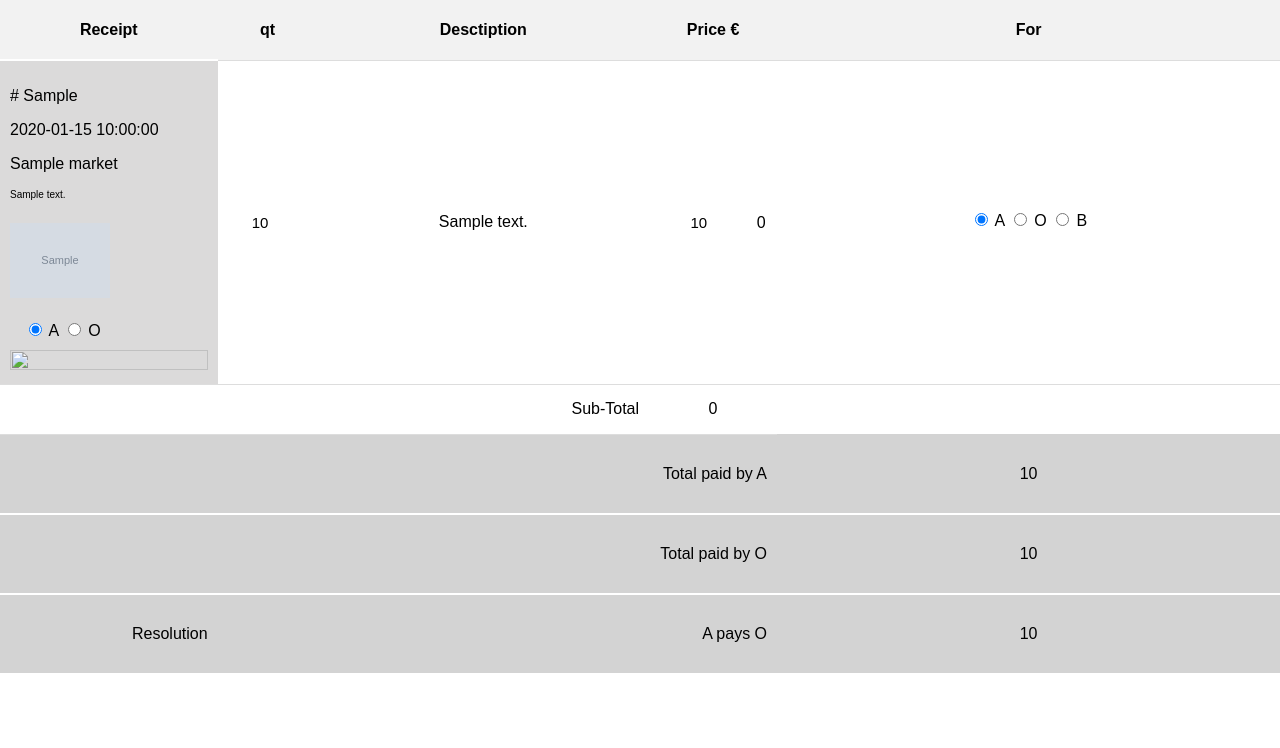
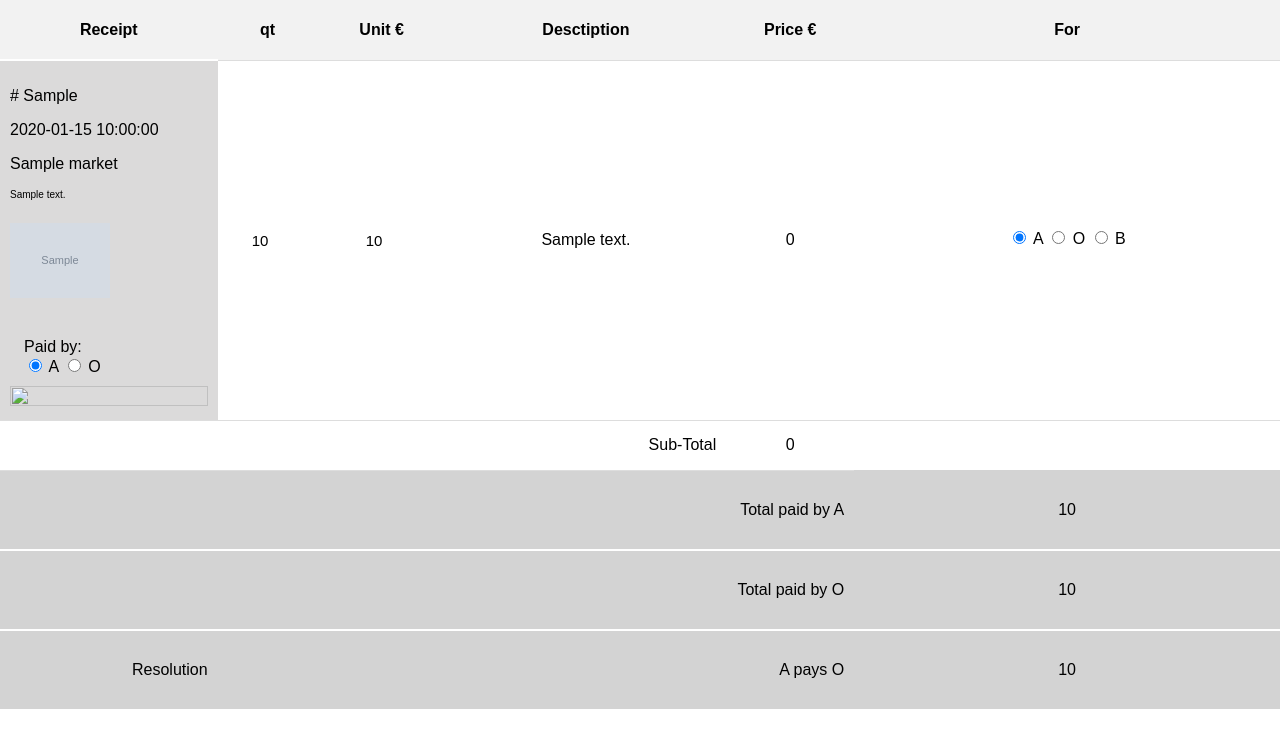
Before and after one commit to vyper0016/receipt-splitter-web, a Flask app: template templates/receipt.html in a window 1280 px wide. Shown: the top 748 px of the page. Run offline with Flask 3, Linux system fonts and the light colour scheme; the template is opened without the code that fills it: most values are stand-ins (such as "Sample title", 1, 10 or a date in 2020); grey boxes marked "Sample" are stand-in pictures.

Commit message:
Updated html

```diff
--- a/app.py
+++ b/app.py
@@ -82,4 +82,4 @@ async def progress(socketid):
 
 
 if __name__ == '__main__':
-    app.run(host='0.0.0.0')
+    app.run(debug=True)
--- a/templates/index.html
+++ b/templates/index.html
@@ -14,7 +14,7 @@
     src="{{ url_for('static', filename='main.js')}}"
   ></script>
 
-    <title>matt</title>
+    <title>Receipt Splitter</title>
   {{ dropzone.load_css() }}
   <style>
     .dropzone {
--- a/templates/receipt.html
+++ b/templates/receipt.html
@@ -11,6 +11,7 @@
         <tr class="headers">
             <th style="width: 17%;">Receipt</th>
             <th style="width: 80px;">qt</th>
+            <th style="width: 10%;">Unit €</th>
             <th style="width: fit-content;">Desctiption</th>
             <th style="width: 10%;">Price €</th>
             <th style="width: fit-content;">For</th>
@@ -24,6 +25,7 @@
                     <p class="receipt market_address">{{receipt['address']}}</p>
                     <img class="receipt logo" src="{{receipt['logo_url']}}" alt="">
                     <fieldset class="paid_by">
+                        <br class="receipt">Paid by:</br>
                         <input type="radio" name="paid{{receipt['nr']}}" value="a" checked/>
                         <label for="choice1">A</label>
                         <input type="radio" name="paid{{receipt['nr']}}" value="o" />
@@ -37,9 +39,9 @@
                 </td>
             {% for item in receipt['items'] %}
                 <td class="item"><input class="item" type="number" id="quantity{{item['id']}}" min="0" max="99" step="1" value="{{item['quantity']}}"></td>
+                <td class="item"><input class="item" type="number" id="price{{item['id']}}" min="0.01" max="999" step="0.01" value="{{item['price']}}"></td>
                 <td class="item">{{item['description']}}</td>
-                <td class="item"><input class="item" type="number" id="price{{item['id']}}" min="0.01" max="999" step="0.01" value="{{item['price']}}">
-                    <span id="item_total_price{{item['id']}}" class="item item_total_price"> 0
+                <td class="item"><span id="item_total_price{{item['id']}}" class="item item_total_price"> 0
                 </span></td>
                 <td class="item">
                     <fieldset class="product_for">
@@ -54,21 +56,21 @@
                 </tr>
             {% endfor %}
             <tr class="sub-total">
-                <td class="total_text" colspan="3">Sub-Total</td>
+                <td class="total_text" colspan="4">Sub-Total</td>
                 <td class="total_num" id="subtotal{{receipt['nr']}}">0</td>
             </tr>
         {% endfor %}
         <tr class="total">
-            <td class="total_text" colspan="4">Total paid by A</td>
+            <td class="total_text" colspan="5">Total paid by A</td>
             <td class="total_num" id="total_a">10</td>
         </tr>
         <tr class="total">
-            <td class="total_text" colspan="4">Total paid by O</td>
+            <td class="total_text" colspan="5">Total paid by O</td>
             <td class="total_num" id="total_o">10</td>
         </tr>
         <tr class="total">
             <td class="resolution total_text">Resolution</td>
-            <td class="total_text" colspan="3" id="resolution">A pays O</td>
+            <td class="total_text" colspan="4" id="resolution">A pays O</td>
             <td class="total_num" id="total_resolution">10</td>
         </tr>
     </table>
```
Also changed, not shown: 1 other file.
